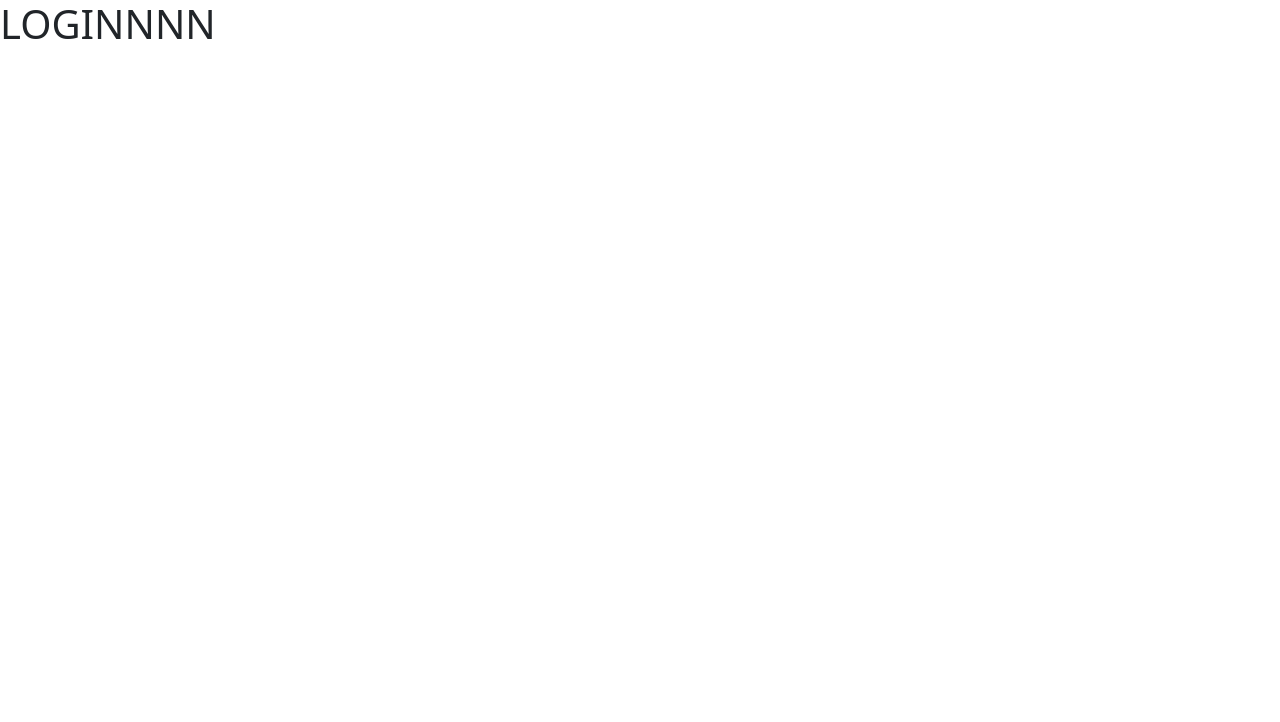
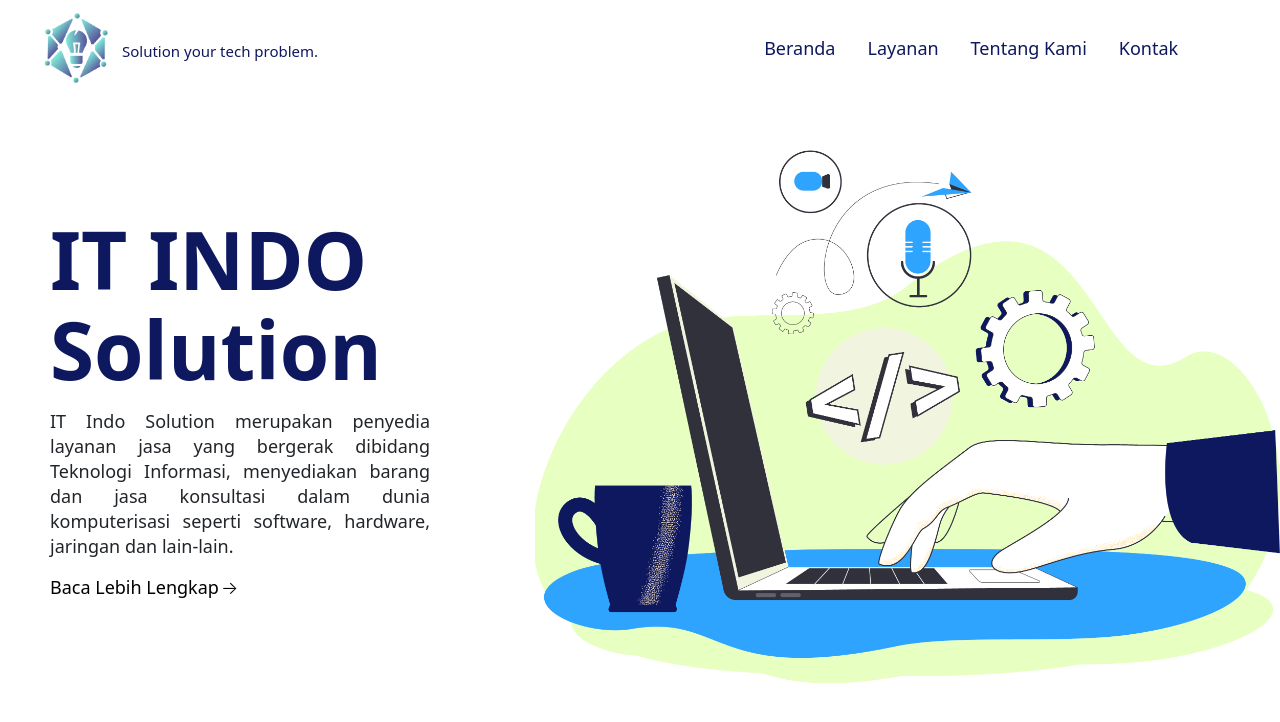
Before and after one commit to itindosolution/front-end-web, a React (Create React App) app: page / in a window 1280 px wide. Shown: the top 722 px of the page. Built offline with nearby package versions, Linux system fonts and the light colour scheme.

Commit message:
baru bikin structure folder, beberapa komponen, dan mau bikin get data API

```diff
--- a/src/App.js
+++ b/src/App.js
@@ -1,6 +1,6 @@
 import React from "react";
 import {BrowserRouter, Routes, Route} from 'react-router-dom';
-import Login from "./login";
+import Dashboard from "./pages/Dashboard";
 
 
 class App extends React.Component{
@@ -9,7 +9,7 @@ class App extends React.Component{
       return (
           <BrowserRouter>
               <Routes>
-                  <Route path="/" element={<Login></Login>} />
+                  <Route path="/" element={<Dashboard></Dashboard>} />
               </Routes>
           </BrowserRouter>
       )
--- /dev/null
+++ b/src/assets/css/BannerTop.css
@@ -0,0 +1,47 @@
+.flex-container-home{
+    display: flex;
+
+    width: 100%;
+    padding-bottom: 60px;
+}
+.flex-container-home-column{
+    display: flex;
+    flex-direction: column;
+
+    width: 100%;
+    margin: auto 0;
+}
+.flex-container-home-column > h1 {
+    font-size: 80px;
+    font-weight: 700;
+    line-height: 90px;
+    padding: 10px;
+    margin: 20px 75px 0px 40px;
+    color: #0E185F;
+}
+.flex-container-home-column > div {
+    line-height: 25px;
+    text-align: justify;
+    font-size: 18px;
+    padding: 0px 10px 0px 10px;
+    width: 400px;
+    margin: 5px 20px 0px 40px;
+}
+.read-link{
+    text-decoration: none;
+    color: black;
+    cursor: pointer;
+    font-weight: 300;
+}
+.read-link:after {
+    content: "→";
+    margin-left: 2px;
+}
+.read-link:hover {
+    font-weight: 500;
+}
+.flex-container-home img {
+    margin-top: 50px;
+    height: 550px;
+    float: right;
+}
--- /dev/null
+++ b/src/assets/css/Navigation.css
@@ -0,0 +1,48 @@
+.flex-container-head{
+    display: flex;
+    width: 100%;
+}
+
+.font-logo {
+    float: left;
+    font-size: 15px;
+    color:#0E185F;
+    padding: 10px;
+    margin-top: 30px;
+
+}
+
+nav {
+    float: right;
+    padding: 20px;
+    margin: 15px 0px 10px 400px;
+}
+
+nav ul {
+    list-style-type: none;
+    margin: 0;
+    padding: 0;
+    overflow: hidden;
+}
+
+nav li {
+    display: inline;
+}
+
+nav a {
+    color: #0E185F;
+    font-size: 18px;
+    font-weight: 500;
+    text-align: right;
+    padding: 14px 16px;
+    text-decoration: none;
+}
+
+nav a:hover{
+    font-weight: 700;
+}
+#content{
+    float: center;
+    width: 100%;
+
+}
--- /dev/null
+++ b/src/component/BannerTop.jsx
@@ -0,0 +1,19 @@
+import bannerTop from "../assets/image/bannerTop.png"
+import "../assets/css/BannerTop.css";
+
+function BannerTop(){
+    return(<div id="home" class="flex-container-home">
+        <div class="flex-container-home-column">
+            <h1 id="home">IT INDO <br/>Solution</h1>
+            <div>
+            <p>IT Indo Solution merupakan penyedia layanan jasa yang bergerak dibidang Teknologi Informasi,
+            menyediakan barang dan jasa konsultasi dalam dunia komputerisasi
+            seperti software, hardware, jaringan dan lain-lain.</p>
+            <a href="/" className="read-link">Baca Lebih Lengkap</a>
+            </div>
+        </div>
+        <img src={bannerTop} alt="hand" />
+    </div>)
+}
+
+export default BannerTop
--- /dev/null
+++ b/src/component/Navigation.jsx
@@ -0,0 +1,21 @@
+import Logo from "../assets/image/logo.png";
+import "../assets/css/Navigation.css";
+
+function Navigation(){
+    return (<header>
+                <div className="flex-container-head">
+                    <img src={Logo} alt="logo" style={{float: "left", height: "75px",margin: "10px 0px 0px 40px"}} />
+                    <span className="font-logo">Solution your tech problem.</span>
+                    <nav>
+                        <ul>
+                            <li><a href="#home">Beranda</a></li>
+                            <li><a href="#service">Layanan</a></li>
+                            <li><a href="#about">Tentang Kami</a></li>
+                            <li><a href="#contact">Kontak</a></li>
+                        </ul>
+                    </nav>
+                </div>
+            </header>)
+}
+
+export default Navigation;
--- a/src/login.js
+++ /dev/null
@@ -1,7 +0,0 @@
-function Login(){
-    return (
-        <h1>LOGINNNN</h1>
-    )
-}
-
-export default Login;
--- /dev/null
+++ b/src/pages/Dashboard.js
@@ -0,0 +1,13 @@
+import Navigation from "../component/Navigation";
+import BannerTop from "../component/BannerTop";
+
+function Dashboard(){
+    return (
+        <div>
+            <Navigation></Navigation>
+            <BannerTop></BannerTop>
+        </div>
+    )
+}
+
+export default Dashboard;
```
Also changed, not shown: src/component/ServiceCard.jsx (added, +26 -0 lines), src/component/child/Card.jsx (added, +15 -0 lines), src/data/Api.js (added, +9 -0 lines), src/assets/image/bannerTop.png (added), src/assets/image/logo.png (added).
